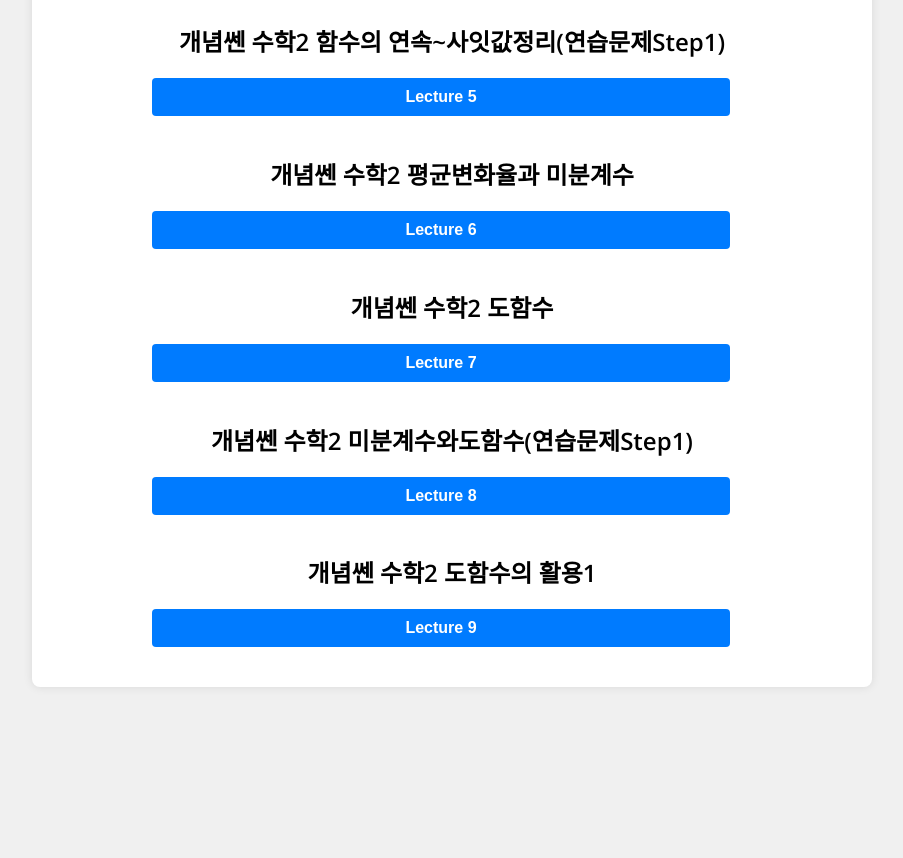
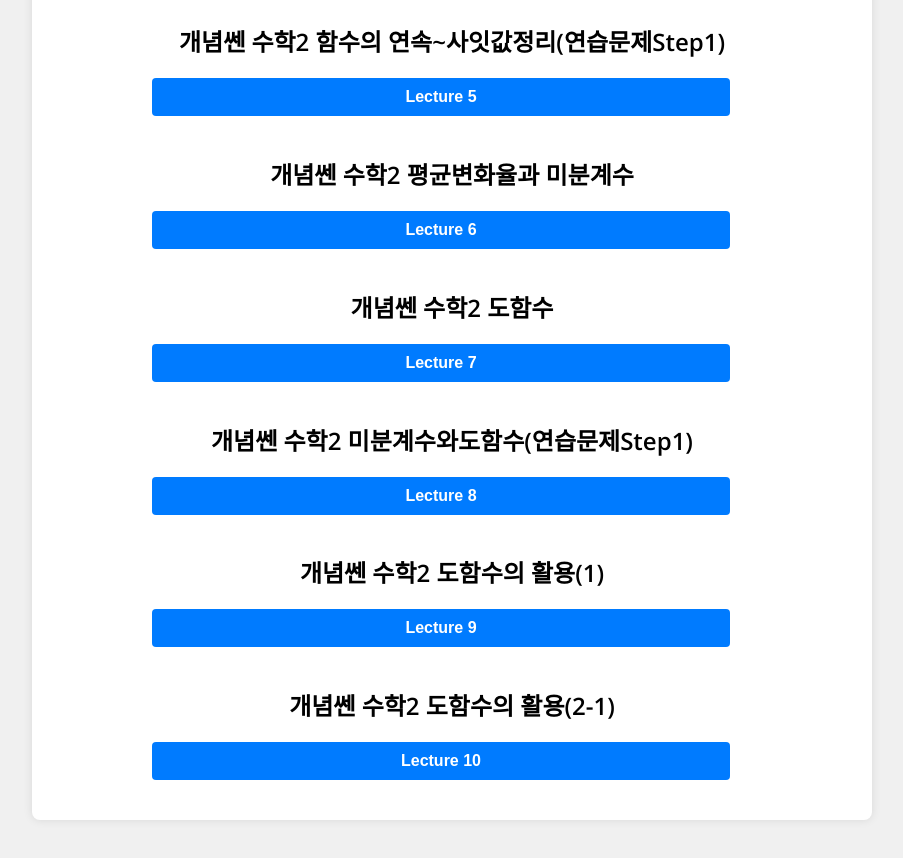
Before and after one commit to poputiSSAM/FunhanMATH, a plain HTML site: page high2-GeSSensu2.html in a window 1280 px wide. Shown: the part 717-1575 px from the top of the page, without its empty margins (188-1091 px from the left). Before the commit the page ends 1454 px from the top, so only its background shows below. Drawn offline with nearby package versions, Linux system fonts and the light colour scheme.

Commit message:
Add files via upload

```diff
--- a/high2-GeSSensu2.html
+++ b/high2-GeSSensu2.html
@@ -50,10 +50,13 @@
                 <button class="blue-button" onclick="openVideo('https://www.youtube.com/embed/GQQhSB6gG-s')">Lecture 8</button>
             </div>
             <div class="topic">
-                <h2>개념쎈 수학2 도함수의 활용1</h2>
+                <h2>개념쎈 수학2 도함수의 활용(1)</h2>
                 <button class="blue-button" onclick="openVideo('https://www.youtube.com/embed/2fO5KeYJvQs')">Lecture 9</button>
             </div>
-
+            <div class="topic">
+                <h2>개념쎈 수학2 도함수의 활용(2-1)</h2>
+                <button class="blue-button" onclick="openVideo('https://www.youtube.com/embed/6h2B8iIBRA4')">Lecture 10</button>
+            </div>
 
 
         </div>
```
Also changed, not shown: high2-maplsu1.html (+4 -0 lines).
